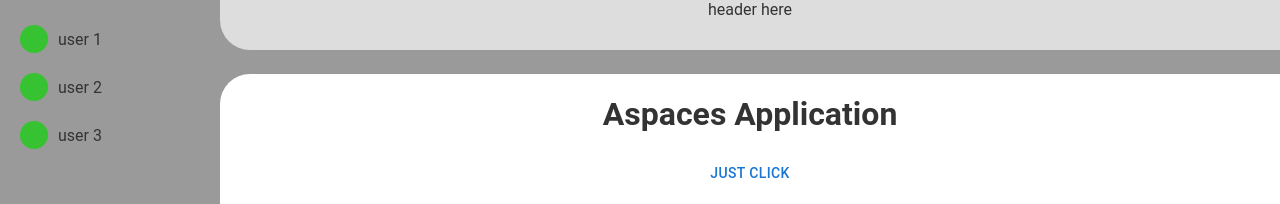
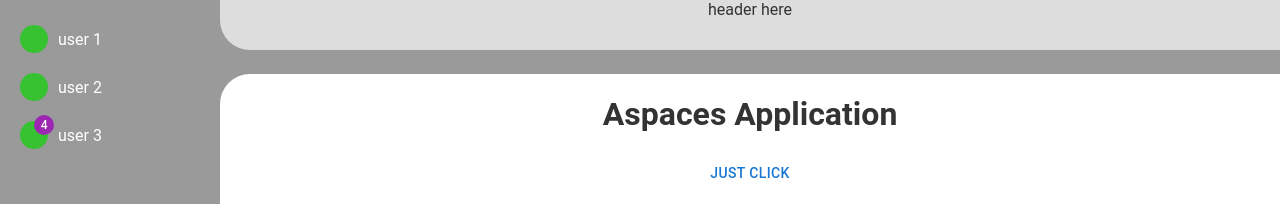
Before and after one commit to vladislav-prakhov/aspaces, a React (Create React App) app in the folder front/: page / in a window 1280 px wide. Shown: the top 204 px of the page. Built offline with nearby package versions, Linux system fonts and the light colour scheme.

Commit message:
feat: add Badge to UserButton

```diff
--- a/front/src/App/App.tsx
+++ b/front/src/App/App.tsx
@@ -8,7 +8,7 @@ function App() {
         <aside>
           <UserButton name='user 1'/>
           <UserButton name='user 2'/>
-          <UserButton name='user 3'/>
+          <UserButton name='user 3' unreadedMessages={4}/>
         </aside>
         <div className='content'>
             <header>
--- a/front/src/components/sidebar/UserBadge.tsx
+++ b/front/src/components/sidebar/UserButton.tsx
@@ -1,20 +1,24 @@
 import { FC } from 'react'
 import { Flexbox } from '../Box'
+import Badge from '@mui/material/Badge'
 import style from './style.module.css'
 
 interface IUserButton {
     picture?: string
     background?: 'green' | 'blue' | 'yellow' | 'purple'
+    unreadedMessages?: number
     userId?: number
     name?: string
 }
 
-export const UserButton: FC<IUserButton> = ({ name, background = 'green' }) => {
+export const UserButton: FC<IUserButton> = ({ name, unreadedMessages = 0, background = 'green' }) => {
     return (
         <Flexbox
             className={style.userButton}
         >
-            <div className={style.roundPic} />
+            <Badge color="secondary" overlap="circular" invisible={!Boolean(unreadedMessages)} badgeContent={unreadedMessages}>
+                <div className={style.roundPic} />
+            </Badge>
             <Flexbox padding='0 10px 0'>
                 <span>{name}</span>
             </Flexbox>
--- a/front/src/components/sidebar/index.ts
+++ b/front/src/components/sidebar/index.ts
@@ -1 +1 @@
-export * from './UserBadge'
+export * from './UserButton'
--- a/front/src/components/sidebar/style.module.css
+++ b/front/src/components/sidebar/style.module.css
@@ -7,6 +7,7 @@
 
 .userButton {
   padding: 5px 10px;
+  color: #fff;
   align-items: center;
 }
 
```
